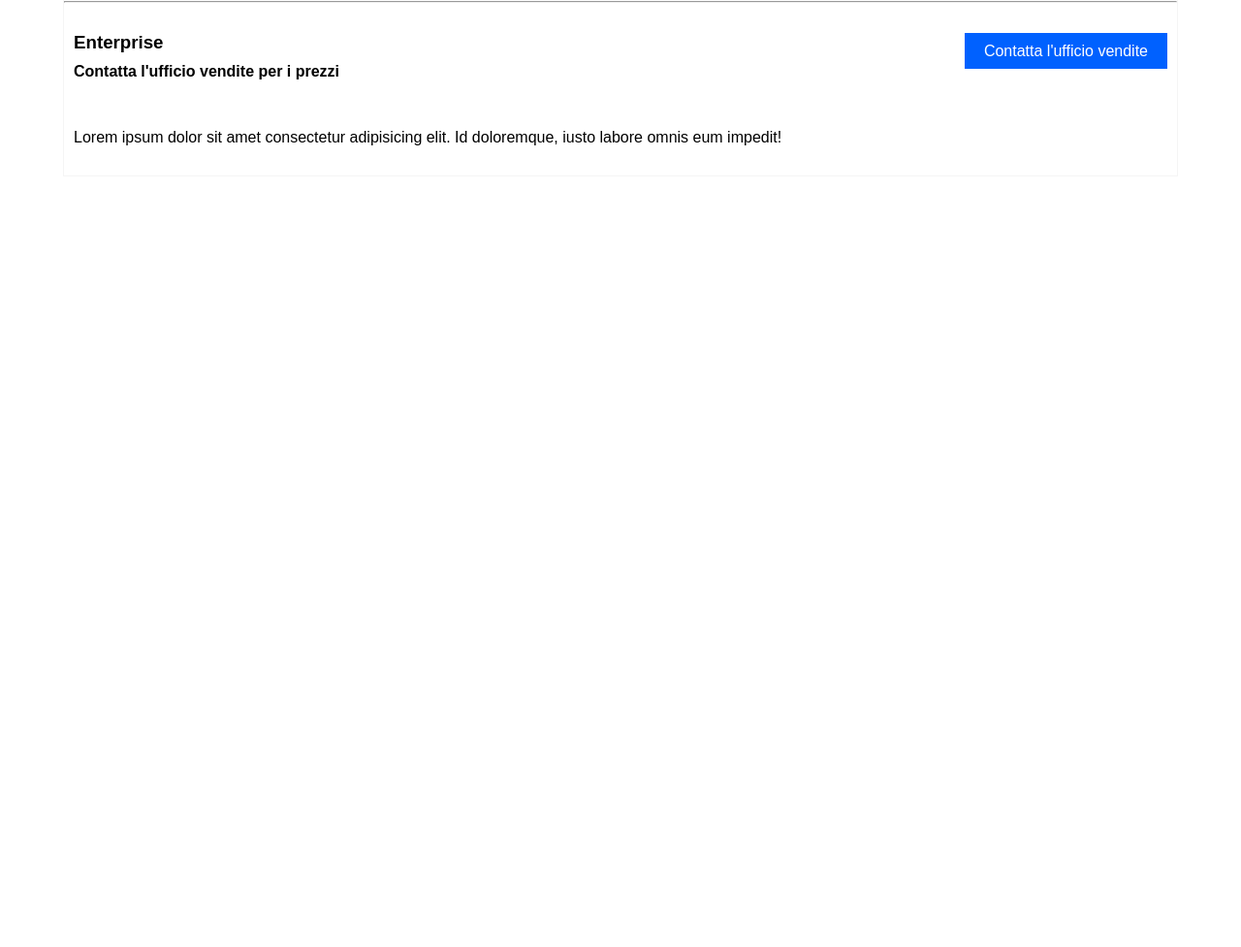
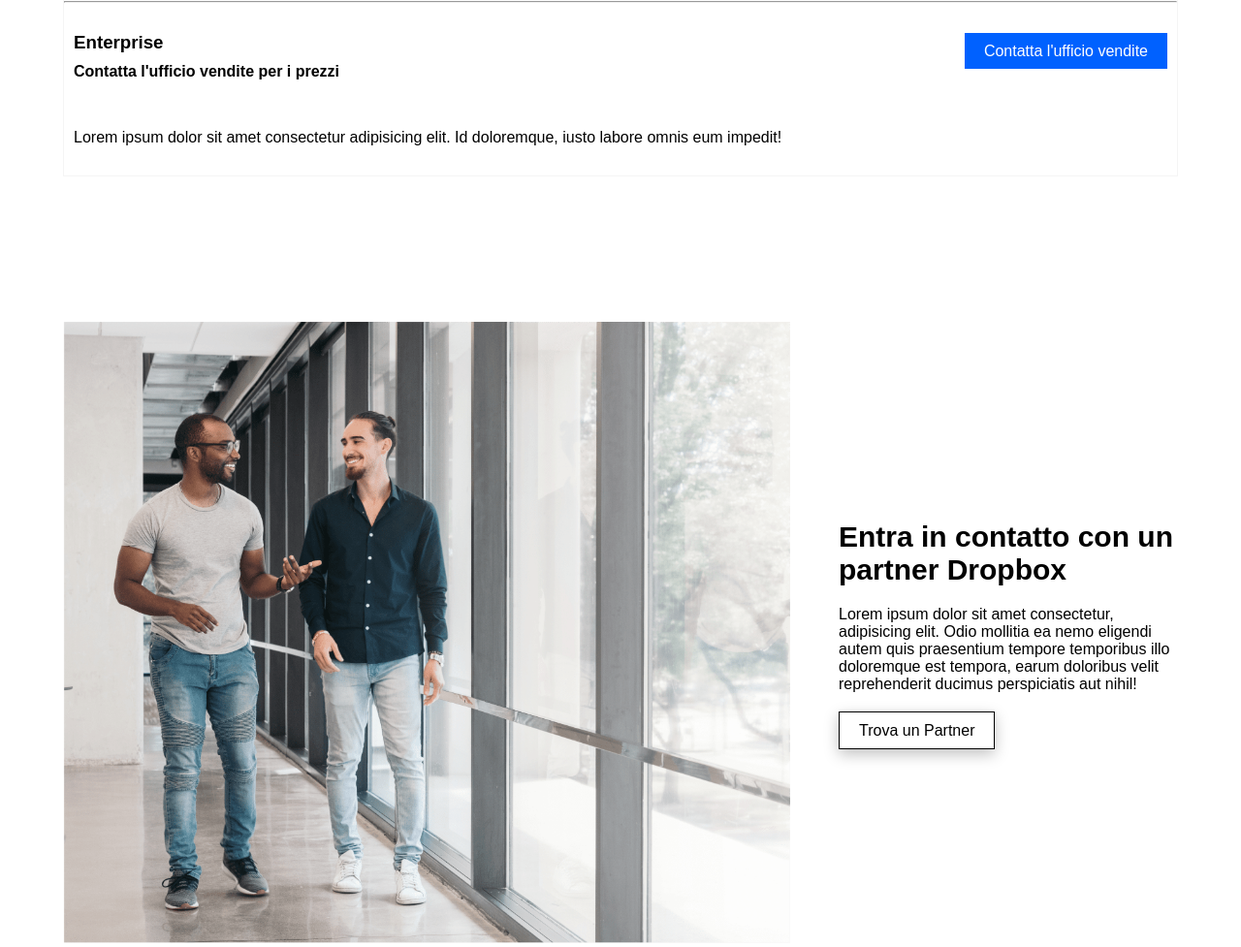
Before and after one commit to FraBona/htmlcss-dropbox, a plain HTML site: page index.html in a window 1280 px wide. Shown: the part 2445-3422 px from the top of the page at 97% size. Before the commit the page ends 2777 px from the top, so only its background shows below. Drawn offline with Linux system fonts and the light colour scheme.

Commit message:
commit-section-partner

```diff
--- a/css/main.css
+++ b/css/main.css
@@ -148,6 +148,24 @@ ul,li{
   color: green;
 }
 
+/*SECTION PARTNER DROPBOX*/
+.partner__title{
+  font-size: 30px;
+}
+
+.flex-partner{
+  display: flex;
+  flex-direction: column;
+  justify-content: center;
+}
+
+.btn-partner{
+  background-color: white;
+  color: black !important;
+  border: 1px solid black;
+  box-shadow: 0px 5px 15px rgba(0, 0, 0, 0.25);
+}
+
 
 
 
--- a/index.html
+++ b/index.html
@@ -198,6 +198,21 @@
       </div>
     </section>
 
+    <section class="partner-dropbox">
+      <div class="container-small">
+        <div class="row">
+          <div class="col-8">
+            <img src="./img/img/partner.png" alt="" class="jumbo-image">
+          </div>
+          <div class="col-4 flex-partner">
+            <h3 class="partner__title padding-item">Entra in contatto con un partner  Dropbox</h3>
+            <p class="padding-item">Lorem ipsum dolor sit amet consectetur, adipisicing elit. Odio mollitia ea nemo eligendi autem quis praesentium tempore temporibus illo doloremque est tempora, earum doloribus velit reprehenderit ducimus perspiciatis aut nihil!</p>
+            <span class="style-a section__btn padding-item"><a href="" class="btn btn-partner">Trova un Partner</a></span>
+          </div>
+        </div>
+      </div>
+    </section>
+
   </main>
 </body>
 </html>
```
